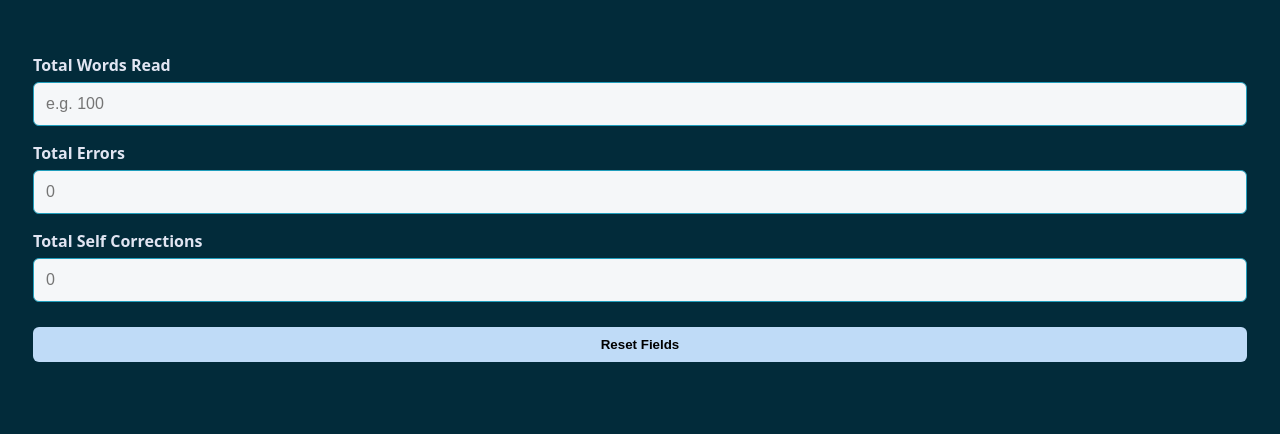
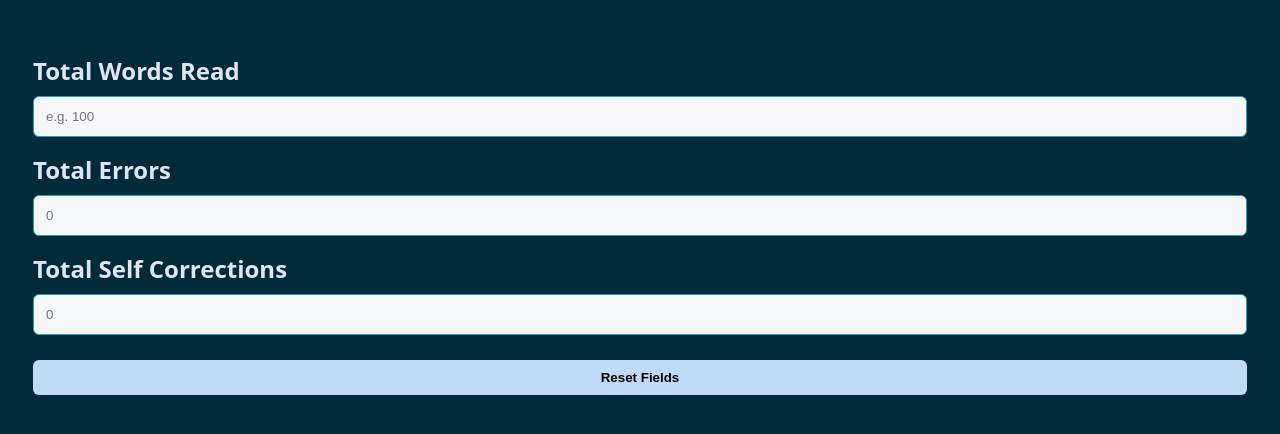
Before and after one commit to heathernoto/reading-progress-calculator, a React (Vite) app: page / in a window 1280 px wide. Shown: the top 434 px of the page. Built offline with nearby package versions, Linux system fonts and the light colour scheme.

Commit message:
font size

```diff
--- a/src/Calculator.css
+++ b/src/Calculator.css
@@ -2,6 +2,7 @@
   width: 100%;
   background-color: #022b3a;
   font-family: system-ui, -apple-system, sans-serif;
+  font-size: 1.5rem;
 }
 
 .assessment-card {
@@ -33,7 +34,6 @@ input{
   border-radius: 6px;
   border: 1px solid #219ebc;
   box-sizing: border-box;
-  font-size: 1rem;
 }
 
 .button-group {
@@ -73,7 +73,6 @@ input{
   display: grid;
   grid-template-columns: 1fr 1fr;
   gap: 12px;
-  font-size: 0.95rem;
 }
 
 .result-value {
```
